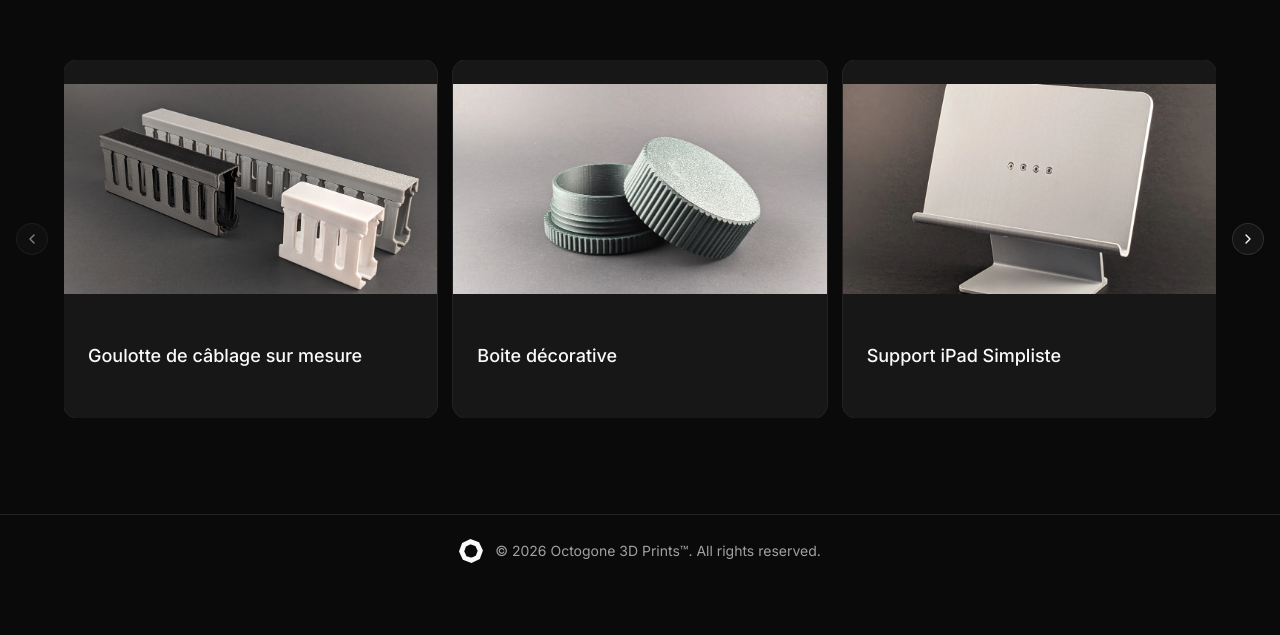
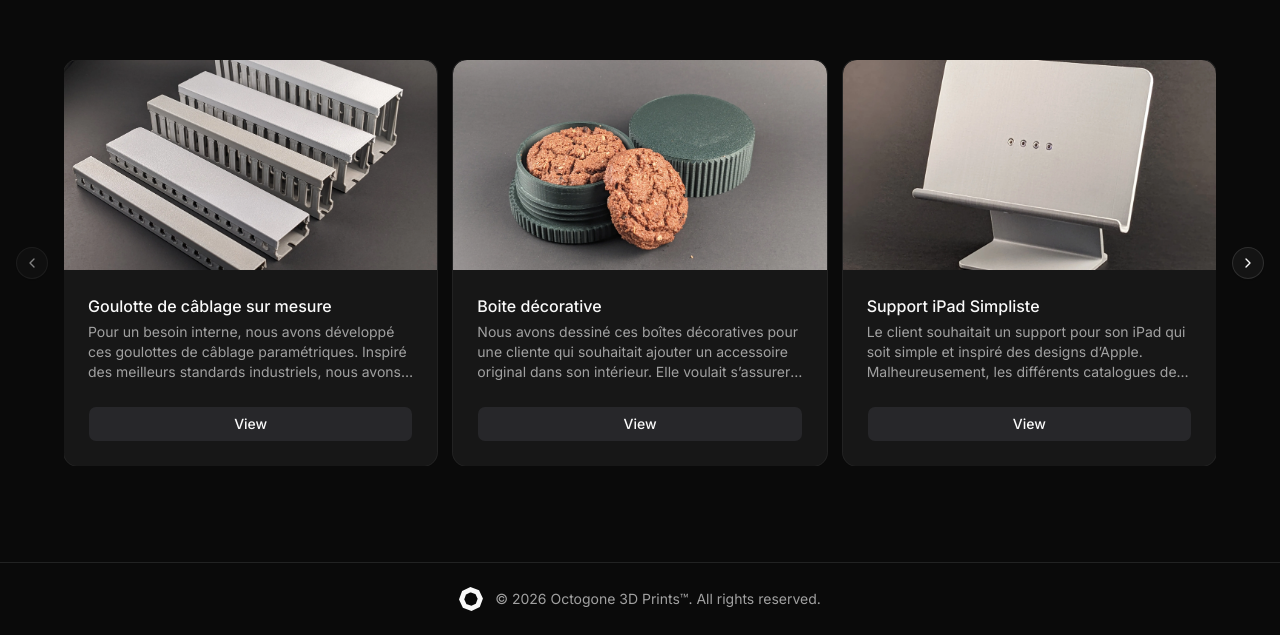
Before and after one commit to TechnologiesOctogone/octogone-3d-prints-website, a Next.js app: page / in a window 1280 px wide. Shown: the part 1985-2620 px from the top of the page. Before the commit the page ends 2572 px from the top, so only its background shows below. Built offline with nearby package versions, Linux system fonts and the light colour scheme.

Commit message:
feat(projects): card design

```diff
--- a/src/components/modules/projects.tsx
+++ b/src/components/modules/projects.tsx
@@ -3,7 +3,14 @@
 import Image from "next/image";
 import { PROJECTS } from "@/data/projects";
 import type { Project } from "@/types/landing";
-import { Card, CardHeader, CardTitle } from "../ui/card";
+import { Button } from "../ui/button";
+import {
+  Card,
+  CardDescription,
+  CardFooter,
+  CardHeader,
+  CardTitle,
+} from "../ui/card";
 import {
   Carousel,
   CarouselContent,
@@ -56,30 +63,28 @@ function ProjectGallery({
 
 function ProjectItem({ project }: { project: Project }) {
   return (
-    <Dialog>
-      <DialogTrigger className="block w-full text-left">
-        <div className="w-full cursor-pointer transition-opacity hover:opacity-80">
-          <Card className="overflow-hidden">
-            <div className="relative aspect-video w-full">
+    <Card>
       <Image
         src={require(
           `@/assets/projects/${project.slug}/${project.pictures[0]}`,
         )}
         alt={project.title}
-                fill
-                className="object-cover"
+        className="aspect-video object-cover"
       />
-            </div>
-            <CardHeader className="p-4 sm:p-6">
-              <CardTitle className="text-base sm:text-lg line-clamp-1">
-                {project.title}
-              </CardTitle>
+      <CardHeader>
+        <CardTitle className="line-clamp-1">{project.title}</CardTitle>
+        <CardDescription className="line-clamp-3">
+          {project.description}
+        </CardDescription>
       </CardHeader>
-          </Card>
-        </div>
+      <CardFooter>
+        <Dialog>
+          <DialogTrigger
+            render={<Button className="w-full" variant="secondary" />}
+          >
+            View
           </DialogTrigger>
-
-      <DialogContent className="w-[95vw] max-w-3xl rounded-lg p-4 sm:p-6">
+          <DialogContent>
             <DialogHeader>
               <DialogTitle>{project.title}</DialogTitle>
               <DialogDescription>{project.description}</DialogDescription>
@@ -87,6 +92,8 @@ function ProjectItem({ project }: { project: Project }) {
             <ProjectGallery pictures={project.pictures} slug={project.slug} />
           </DialogContent>
         </Dialog>
+      </CardFooter>
+    </Card>
   );
 }
 
--- a/src/data/projects.ts
+++ b/src/data/projects.ts
@@ -12,7 +12,7 @@ export const PROJECTS: Project[] = [
       "Impression à grande échelle",
       "Design",
     ],
-    pictures: ["1.webp", "2.webp", "3.webp", "4.webp", "5.webp", "6.webp"],
+    pictures: ["2.webp", "1.webp", "3.webp", "4.webp", "5.webp", "6.webp"],
   },
   {
     slug: "cookie-box",
@@ -24,7 +24,7 @@ export const PROJECTS: Project[] = [
       "Impression à la demande",
       "Assurance qualité",
     ],
-    pictures: ["1.webp", "2.webp", "3.webp", "4.webp"],
+    pictures: ["4.webp", "2.webp", "3.webp", "1.webp"],
   },
   {
     slug: "ipad-stand",
@@ -57,7 +57,7 @@ export const PROJECTS: Project[] = [
       "Impression par catalogues",
       "Assurance qualité",
     ],
-    pictures: ["1.webp", "2.webp", "3.webp", "4.webp"],
+    pictures: ["3.webp", "2.webp", "1.webp", "4.webp"],
   },
   {
     slug: "phone-stand",
@@ -77,6 +77,6 @@ export const PROJECTS: Project[] = [
     description:
       "La cliente voulait une lanterne afin de décorer sa table de mariage. Elle nous a partagé ses inspirations et nous avons dessiné ce modèle. L’enjeu principal était le design pour la fabrication, car chaque pièce est indépendante pour faciliter l’impression et l’utilisation finale. Les 48 lanternes produites sont assemblées et étiquetées pour l’ensemble des invités. Ce projet nous a marqué, car même si la complexité est modérée, les attentes étaient hautes. Cependant, nous sommes fiers d’avoir participé à un moment aussi important de la vie.",
     tags: ["Conception", "Impression à la demande", "Post-traitement"],
-    pictures: ["1.webp", "2.webp", "3.webp", "4.webp"],
+    pictures: ["3.webp", "2.webp", "1.webp", "4.webp"],
   },
 ];
```
Lines whose indentation alone changed are shown as unchanged.
